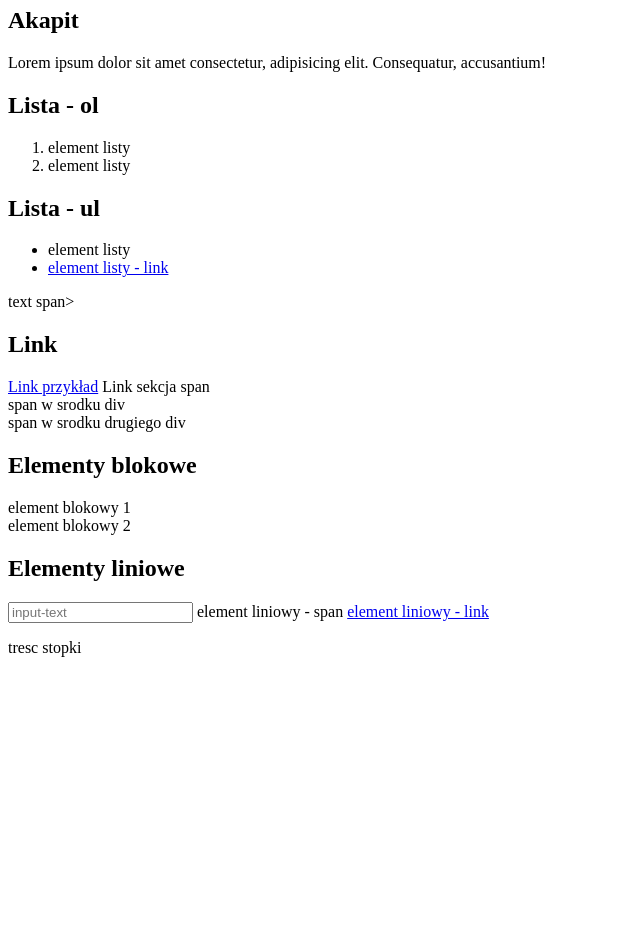
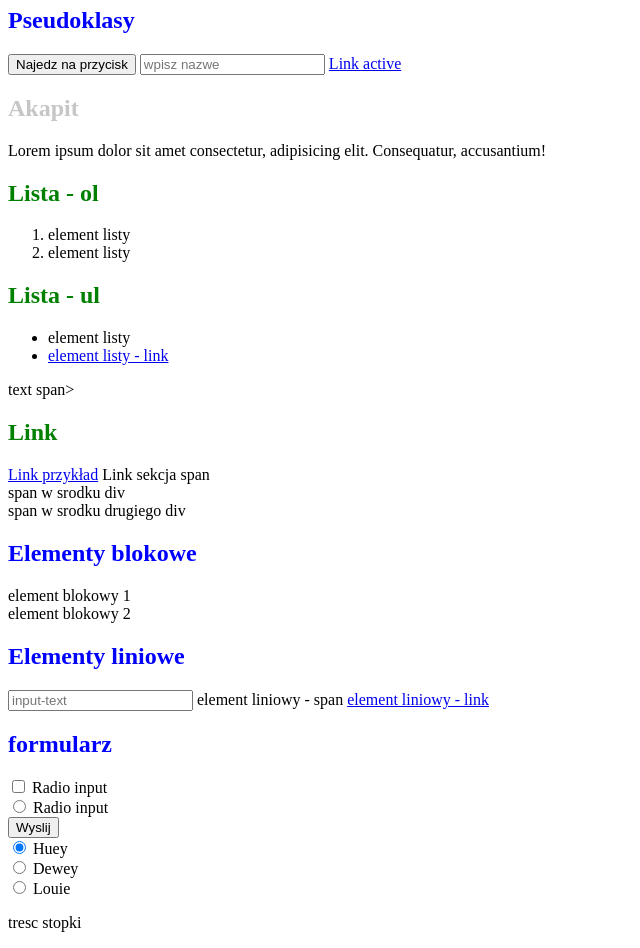
Before and after one commit to szu-szy/ZDJAVApol142, a plain HTML site: page index.html in a window 1280 px wide. Shown: the part 117-1065 px from the top of the page, without its empty margins (0-640 px from the left). Before the commit the page ends 800 px from the top, so only its background shows below. Drawn offline with Linux system fonts and the light colour scheme.

Commit message:
css init

```diff
--- a/index.html
+++ b/index.html
@@ -5,6 +5,7 @@
   <meta charset="UTF-8" />
   <meta name="viewport" content="width=device-width, initial-scale=1.0" />
   <title>Document</title>
+  <link rel="stylesheet" href="./styles.css" />
 </head>
 
 <body>
@@ -17,8 +18,14 @@
   </header>
   <main>
     <h1 class="main-header">Tytul glowny strony</h1>
+    <section class="hover-section">
+      <h2>Pseudoklasy</h2>
+      <button>Najedz na przycisk</button>
+      <input type="text" placeholder="wpisz nazwe">
+      <a href="#">Link active</a>
+    </section>
     <section>
-      <h2 class="subtitle">Akapit</h2>
+      <h2 class="subtitle" id="subtitle-paragraph">Akapit</h2>
       <p class="paragraph">Lorem ipsum dolor sit amet consectetur, adipisicing elit. Consequatur, accusantium!</p>
     </section>
     <section>
@@ -64,6 +71,40 @@
       <span>element liniowy - span</span>
       <a href="#">element liniowy - link</a>
     </section>
+    <section>
+      <h2>formularz</h2>
+      <form>
+        <div>
+          <label for="input-checkbox">
+            <input id="input-checkbox" type="checkbox" value="132">
+            Radio input
+          </label>
+        </div>
+        <div>
+          <label>
+            <input type="radio" value="133">
+            Radio input
+          </label>
+        </div>
+        <button type="submit">Wyslij</button>
+      </form>
+    </section>
+    <section>
+      <div>
+        <input type="radio" id="huey" name="drone" value="huey" checked />
+        <label for="huey">Huey</label>
+      </div>
+
+      <div>
+        <input type="radio" id="dewey" name="drone" value="dewey" />
+        <label for="dewey">Dewey</label>
+      </div>
+
+      <div>
+        <input type="radio" id="louie" name="drone" value="louie" />
+        <label for="louie">Louie</label>
+      </div>
+    </section>
   </main>
   <footer>
     <p>tresc stopki</p>
--- /dev/null
+++ b/styles.css
@@ -0,0 +1,23 @@
+.main-header {
+  color: brown;
+}
+
+h2 {
+  color: blue;
+}
+
+#subtitle-paragraph {
+  color: #c6c6c6;
+}
+
+.subtitle {
+  color: green;
+}
+
+.hover-section > button:hover {
+  background-color: red;
+}
+
+.hover-section > input:focus {
+  border: 5px solid green;
+}
```
